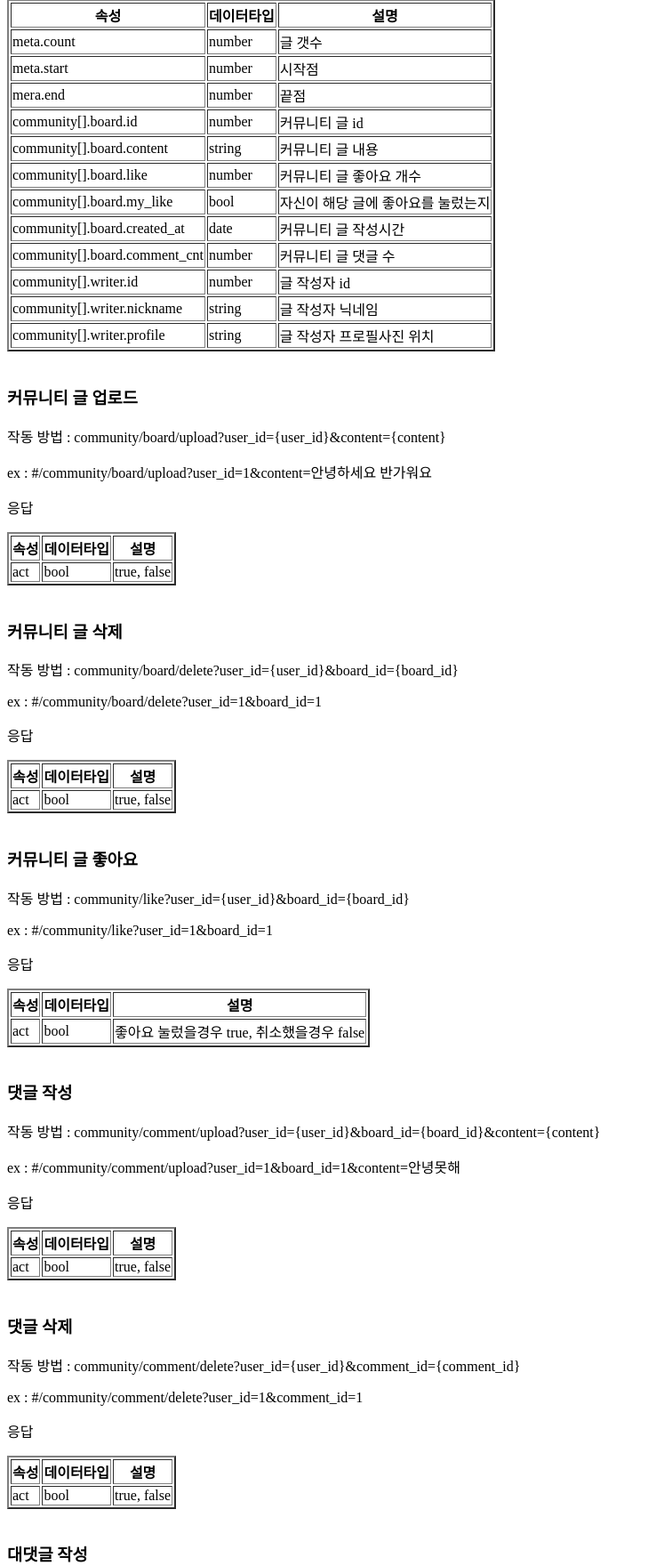
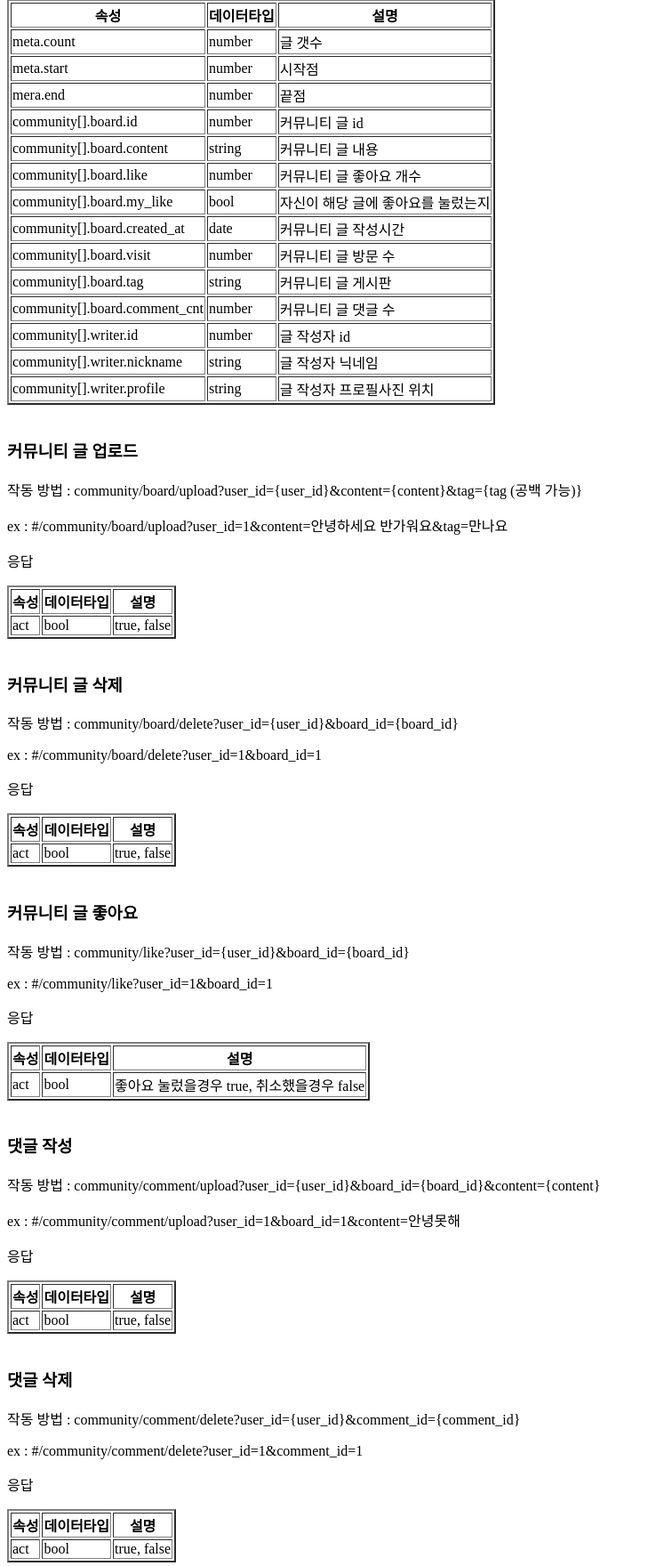
Before and after one commit to jisang0706/playde_server, a Python web app: template community/templates/community/community_intro.html in a window 1280 px wide. Shown: the part 179-1939 px from the top of the page at 89% size, without its empty margins (0-729 px from the left). Run offline with Jinja, Linux system fonts and the light colour scheme; the template is opened without the code that fills it: most values are stand-ins (such as "Sample title", 1, 10 or a date in 2020).

Commit message:
프사 url로 변경했고 커뮤니티 기능 추가했다

```diff
--- a/community/helper/JsonDictionary.py
+++ b/community/helper/JsonDictionary.py
@@ -22,6 +22,7 @@ def CommunityToDirectory(community, users, likes, my_likes, comments, rng):
                 'my_like': my_like,
                 'created_at': board.created_at,
                 'comment_cnt': comment,
+                'teg': board.tag,
             },
             'writer':{
                 'id': user.id,
@@ -41,6 +42,8 @@ def BoardToDirectory(board, writer, like, my_like, comment_cnt, comments, commen
         'my_like': my_like,
         'created_at': board.created_at,
         'comment_cnt': comment_cnt,
+        'visit': board.visit,
+        'tag': board.tag,
     }
     output['writer'] = {
         'id': writer.id,
--- a/community/templates/community/community_intro.html
+++ b/community/templates/community/community_intro.html
@@ -54,6 +54,16 @@
             <td>커뮤니티 글 작성시간</td>
         </tr>
         <tr>
+            <td>community[].board.visit</td>
+            <td>number</td>
+            <td>커뮤니티 글 방문 수</td>
+        </tr>
+        <tr>
+            <td>community[].board.tag</td>
+            <td>string</td>
+            <td>커뮤니티 글 게시판</td>
+        </tr>
+        <tr>
             <td>community[].board.comment_cnt</td>
             <td>number</td>
             <td>커뮤니티 글 댓글 수</td>
@@ -77,8 +87,8 @@
 <!-- ---------------------------------------------------------------------------------- -->
     <br>
     <h3>커뮤니티 글 업로드</h3>
-    <p>작동 방법 : community/board/upload?user_id={user_id}&content={content}</p>
-    <p>ex : {{url}}/community/board/upload?user_id=1&content=안녕하세요 반가워요</p>
+    <p>작동 방법 : community/board/upload?user_id={user_id}&content={content}&tag={tag (공백 가능)}</p>
+    <p>ex : {{url}}/community/board/upload?user_id=1&content=안녕하세요 반가워요&tag=만나요</p>
     <p>응답</p>
     <table border="2">
         <th scope="col">속성</th>
@@ -222,6 +232,16 @@
             <td>글 작성시간</td>
         </tr>
         <tr>
+            <td>board.visit</td>
+            <td>number</td>
+            <td>글 방문 수</td>
+        </tr>
+        <tr>
+            <td>board.tag</td>
+            <td>string</td>
+            <td>글 게시판</td>
+        </tr>
+        <tr>
             <td>board.comment_cnt</td>
             <td>number</td>
             <td>댓글 수</td>
--- a/user/templates/user/user_intro.html
+++ b/user/templates/user/user_intro.html
@@ -233,7 +233,11 @@
 <!-- ---------------------------------------------------------------------------------- -->
     <br>
     <h3>사용자 프로필사진 변경</h3>
-    <p>요청 방식 : POST</p>
+    <p>url로 요청할 경우 요청 방식 : GET</p>
+    <p>사용 방법 : user/profile/image/set?user_id={user_id}&image_url={image_url}</p>
+    <p>ex : {{url}}/user/profile/image/set?user_id=2&image_url=http://google.com/image/1</p>
+    <p>응답은 아래 표와 동일함</p>
+    <p>jpg, png로 요청할 경우 요청 방식 : POST</p>
     <p>사용 방법 : user/profile/image/set | body(user_id={user_id}, image={profile_image})</p>
     <p>ex : {{url}}/user/profile/image/set | body(user_id=1, image=프사.jpg)</p>
     <p>응답</p>
```
Also changed, not shown: community/views.py (+10 -1 lines), main/models.py (+7 -5 lines), user/helper/ImageHelper.py (added, +18 -0 lines), user/views.py (+47 -38 lines), community/helper/Image.py (added).
